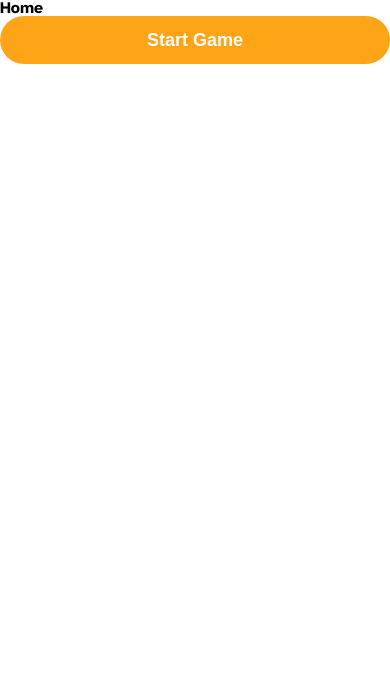
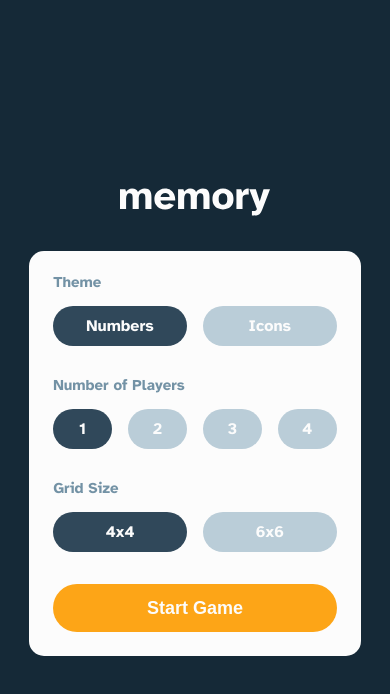
Before and after one commit to Yasmine10/memory-game, a Vue app: page / in a window 390 px wide. Shown: the top 694 px of the page. Built offline with nearby package versions, Linux system fonts and the light colour scheme.

Commit message:
created home menu (html + scss mobile)

```diff
--- a/src/App.vue
+++ b/src/App.vue
@@ -1,13 +1,18 @@
 <template>
+  <div id="app">
     <router-view />
+  </div>
 </template>
 
 <script>
 export default {
-    name: "App",
+  name: "App",
 };
 </script>
 
 <style lang="scss">
 @import "./assets/styles/main.scss";
+
+#app {
+}
 </style>
--- a/src/assets/styles/base/_global.scss
+++ b/src/assets/styles/base/_global.scss
@@ -4,6 +4,7 @@ body {
 }
 
 h1 {
+    font-size: 1.5rem;
 }
 
 h2 {
@@ -11,6 +12,7 @@ h2 {
 
 h3 {
     font-size: 0.9375em;
+    color: var(--clr-neutral-grey);
 }
 
 .btn {
@@ -19,6 +21,9 @@ h3 {
     padding: 0.75em 1.25em;
     font-weight: var(--fw-bold);
     text-align: center;
+}
+
+.btn-full-width {
     margin: 0 auto;
     width: 100%;
 }
--- a/src/views/Home.vue
+++ b/src/views/Home.vue
@@ -1,22 +1,175 @@
 <template>
   <div id="home">
-        Home
-        <button class="btn btn-primary" type="submit" @click="startGame">
+    <div class="logo-container">
+      <Logo />
+    </div>
+    <div class="menu-container container">
+      <form @submit.prevent="startGame">
+        <section class="theme">
+          <h3>Theme</h3>
+          <div class="flex">
+            <div class="btn-selection">
+              <input
+                type="radio"
+                id="numbers"
+                name="theme"
+                value="numbers"
+                v-model="theme"
+              />
+              <label for="numbers">Numbers</label>
+            </div>
+            <div class="btn-selection">
+              <input type="radio" id="icons" name="theme" value="icons" v-model="theme" />
+              <label for="icons">Icons</label>
+            </div>
+          </div>
+        </section>
+        <section class="number-of-players">
+          <h3>Number of Players</h3>
+          <div class="flex">
+            <div class="btn-selection">
+              <input
+                type="radio"
+                id="one"
+                name="numberOfPlayers"
+                value="1"
+                v-model="numberOfPlayers"
+              />
+              <label for="one">1</label>
+            </div>
+            <div class="btn-selection">
+              <input
+                type="radio"
+                id="two"
+                name="numberOfPlayers"
+                value="2"
+                v-model="numberOfPlayers"
+              />
+              <label for="two">2</label>
+            </div>
+            <div class="btn-selection">
+              <input
+                type="radio"
+                id="three"
+                name="numberOfPlayers"
+                value="3"
+                v-model="numberOfPlayers"
+              />
+              <label for="three">3</label>
+            </div>
+            <div class="btn-selection">
+              <input
+                type="radio"
+                id="four"
+                name="numberOfPlayers"
+                value="4"
+                v-model="numberOfPlayers"
+              />
+              <label for="four">4</label>
+            </div>
+          </div>
+        </section>
+        <section class="grid-size">
+          <h3>Grid Size</h3>
+          <div class="flex">
+            <div class="btn-selection">
+              <input
+                type="radio"
+                id="4x4"
+                name="gridSize"
+                value="4x4"
+                v-model="gridSize"
+              />
+              <label for="4x4">4x4</label>
+            </div>
+            <div class="btn-selection">
+              <input
+                type="radio"
+                id="6x6"
+                name="gridSize"
+                value="6x6"
+                v-model="gridSize"
+              />
+              <label for="6x6">6x6</label>
+            </div>
+          </div>
+        </section>
+        <button class="btn btn-primary btn-full-width" type="submit" @click="startGame">
           Start Game
         </button>
+      </form>
+    </div>
   </div>
 </template>
 
 <script>
+import Logo from "../components/icons/LogoLight.vue";
+
 export default {
   name: "Home",
-    components: {},
+  components: {
+    Logo,
+  },
+  data() {
+    return {
+      theme: "",
+      numberOfPlayers: 0,
+      gridSize: "",
+    };
+  },
+  created() {
+    this.theme = this.$store.state.theme;
+    this.numberOfPlayers = this.$store.state.numberOfPlayers;
+    this.gridSize = this.$store.state.gridSize;
+  },
+  watch: {
+    theme(value) {
+      console.log(value);
+    },
+    numberOfPlayers(value) {
+      console.log(value);
+    },
+    gridSize(value) {
+      console.log(value);
+    },
+  },
   methods: {
     startGame() {
-            this.$router.push("/game");
+      this.$store
+        .dispatch("startGame", {
+          theme: this.theme,
+          numberOfPlayers: this.numberOfPlayers,
+          gridSize: this.gridSize,
+        })
+        .then(() => this.$router.push("/game"));
     },
   },
 };
 </script>
 
-<style lang="scss" scoped></style>
+<style lang="scss" scoped>
+#home {
+  background-color: var(--clr-extra-dark);
+  height: 100vh;
+
+  display: flex;
+  flex-direction: column;
+  justify-content: center;
+
+  .logo-container {
+    text-align: center;
+    margin-bottom: 2rem;
+  }
+
+  .menu-container {
+    background-color: var(--clr-white);
+    border-radius: 15px;
+    padding: 1.5em;
+
+    .flex {
+      display: flex;
+      margin-bottom: 2em;
+    }
+  }
+}
+</style>
```
Lines whose indentation alone changed are shown as unchanged.
